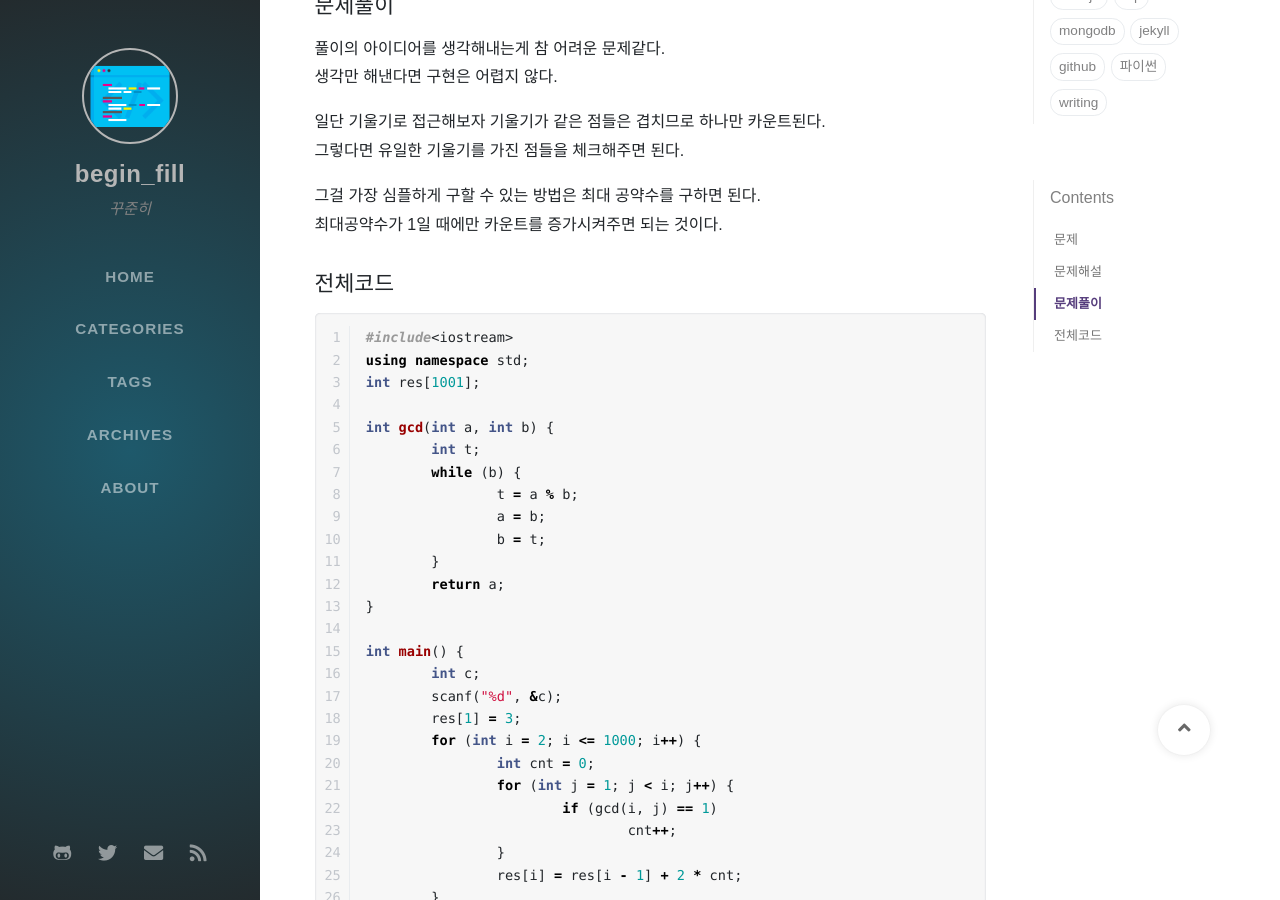
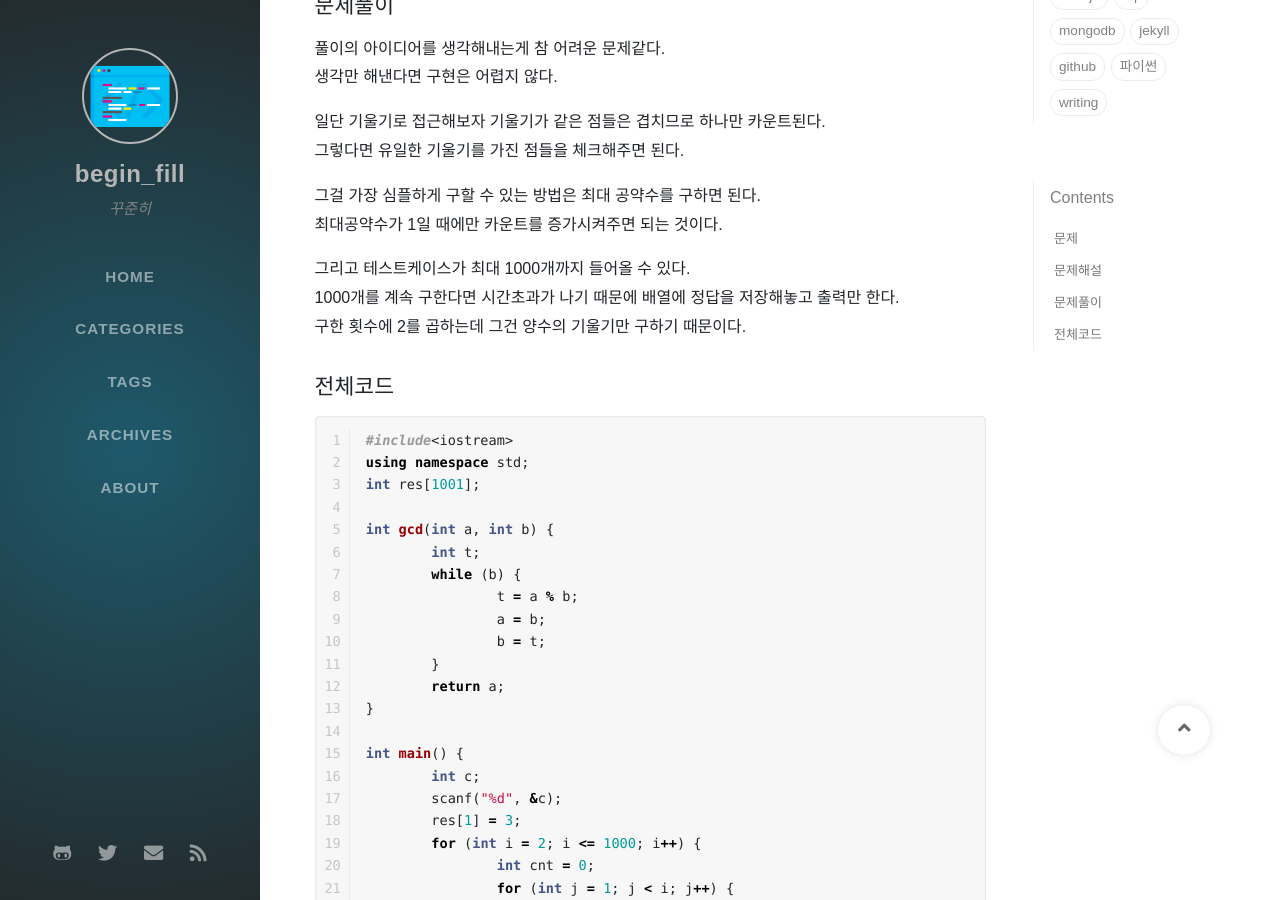
Before and after one commit to ip99202/ip99202.github.io, a Jekyll site: the page built from _posts/2020-03-19-백준-2725-보이는-점의-개수-c++ .md, in a window 1280 px wide and 900 px high, scrolled down 456 px. Built offline with Jekyll 4.4.1, drawn with Linux system fonts in a browser that asks for light colours; nearby versions of some CDN libraries; some web fonts are replaced; comment, search, counter and statistics services are not loaded.

Commit message:
Fix post

```diff
--- a/_posts/2020-03-19-백준-2725-보이는-점의-개수-c++ .md
+++ b/_posts/2020-03-19-백준-2725-보이는-점의-개수-c++ .md
@@ -25,6 +25,10 @@ seo:
 
 그걸 가장 심플하게 구할 수 있는 방법은 최대 공약수를 구하면 된다.
 최대공약수가 1일 때에만 카운트를 증가시켜주면 되는 것이다.
+
+그리고 테스트케이스가 최대 1000개까지 들어올 수 있다.
+1000개를 계속 구한다면 시간초과가 나기 때문에 배열에 정답을 저장해놓고 출력만 한다.
+구한 횟수에 2를 곱하는데 그건 양수의 기울기만 구하기 때문이다.
 
 
 ## 전체코드
```
